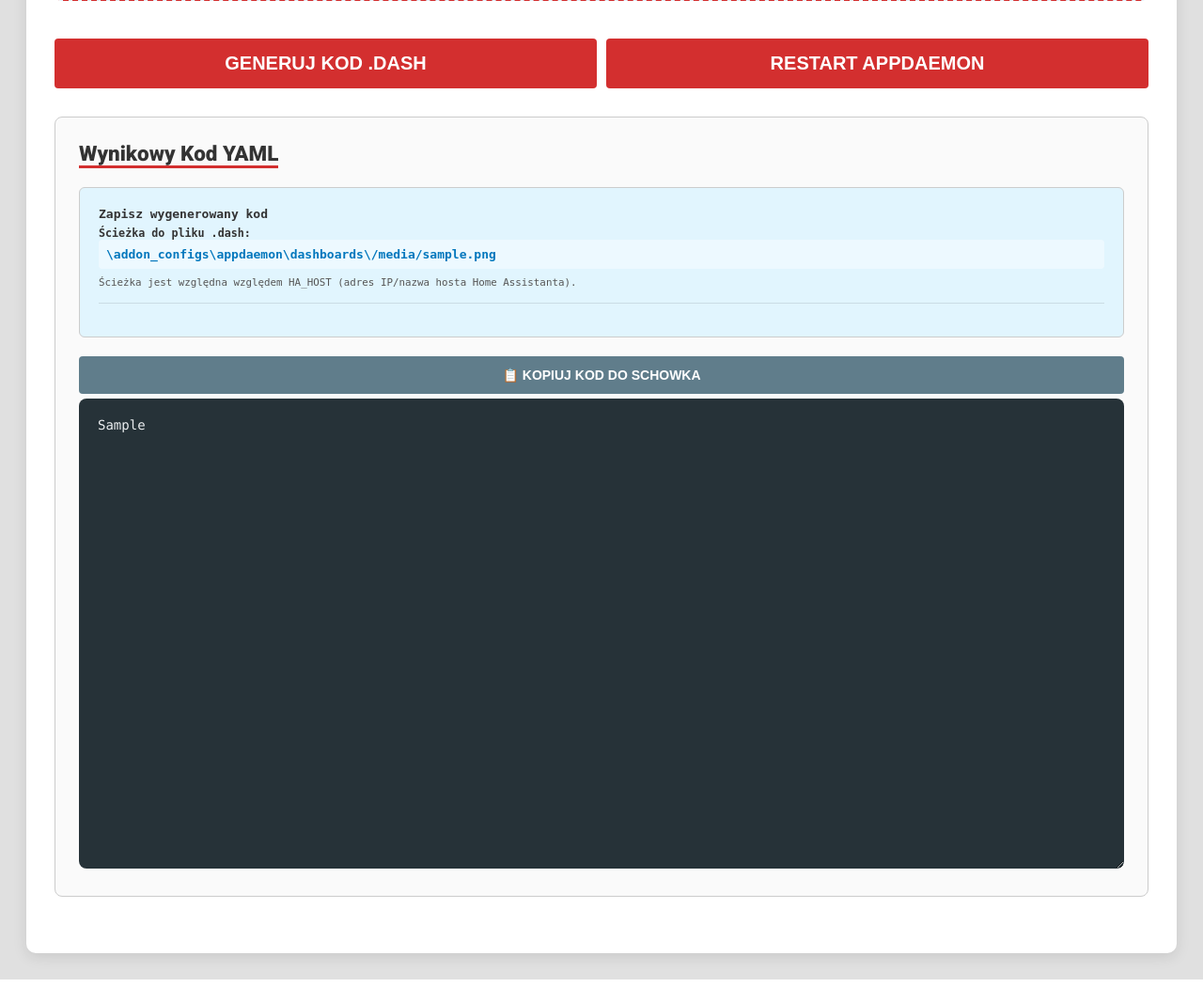
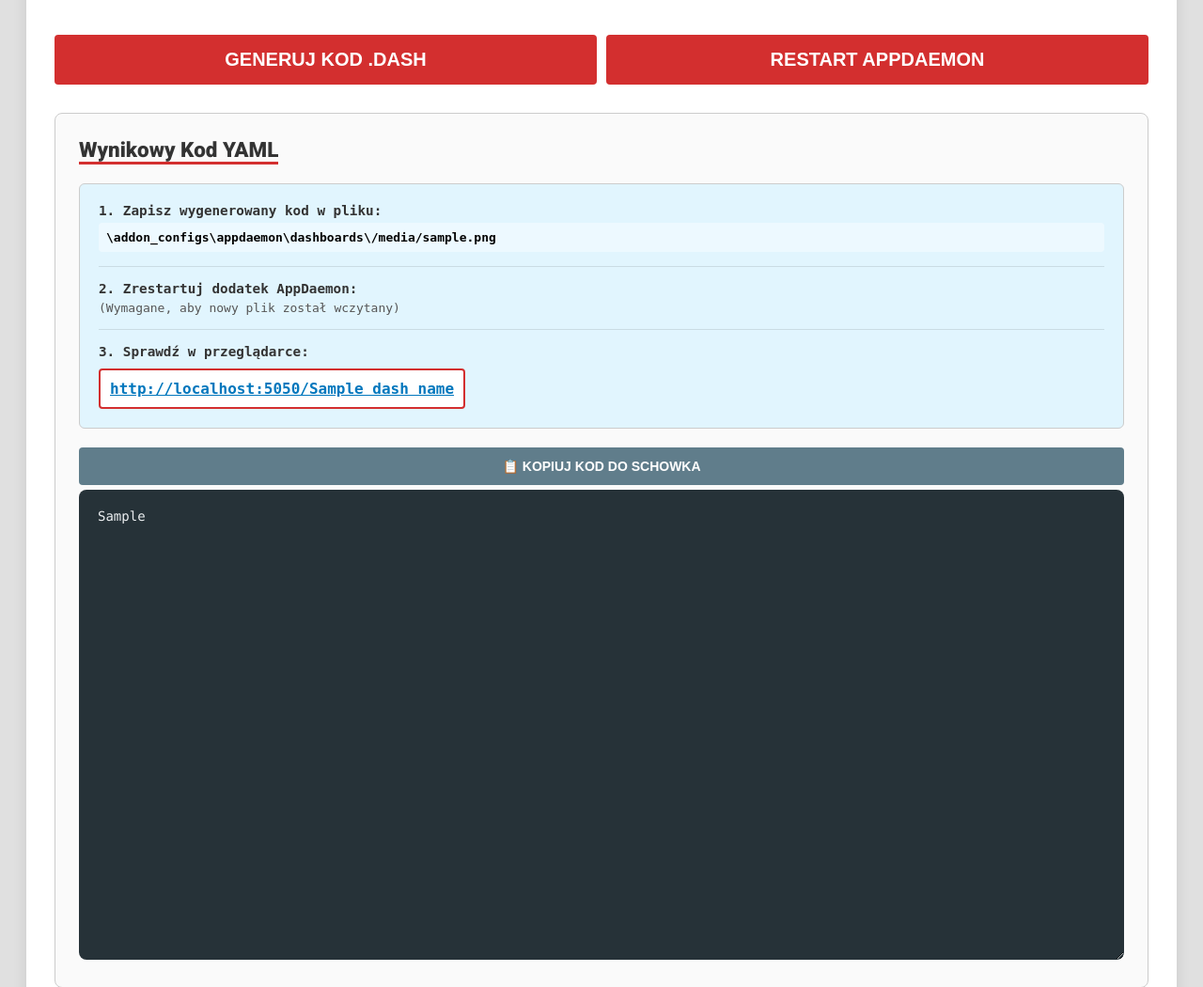
Before and after one commit to Adam7411/joan_generator, a Flask app: template joan_generator/templates/index.html in a window 1280 px wide. Shown: the part 2143-3193 px from the top of the page at 94% size. Run offline with Flask 3, Linux system fonts and the light colour scheme; the template is opened without the code that fills it: most values are stand-ins (such as "Sample title", 1, 10 or a date in 2020); some libraries are stand-ins or nearby versions.

Commit message:
Update index.html

```diff
--- a/joan_generator/templates/index.html
+++ b/joan_generator/templates/index.html
@@ -9,6 +9,7 @@
     <link href="https://fonts.googleapis.com/css2?family=Roboto:wght@400;700;900&display=swap" rel="stylesheet">
 
     <script>
+        // 1. Natychmiast ustaw klasę dark-mode (zanim pojawi się białe tło)
         (function() {
             try {
                 const savedTheme = localStorage.getItem('joan_theme') || 'light';
@@ -18,6 +19,7 @@
             } catch(e) { console.error(e); }
         })();
 
+        // 2. Gdy strona się załaduje, ustaw odpowiednią ikonkę (Słońce/Księżyc)
         document.addEventListener("DOMContentLoaded", function() {
             const isDark = document.documentElement.classList.contains('dark-mode');
             const btn = document.getElementById('btn-theme');
@@ -58,7 +60,7 @@
         .status-ok { background-color: #d4edda; color: #155724; border: 1px solid #c3e6cb; }
         .status-err { background-color: #f8d7da; color: #721c24; border: 1px solid #f5c6cb; }
 
-        .status-details { font-size: 0.9em; color: #0d47a1; margin-bottom: 20px; }
+        .status-details { font-size: 0.85em; color: var(--link-color); margin-bottom: 20px; font-family: monospace; opacity: 0.8; }
 
         .small-status {
             font-size: 0.6em; color: #009688; font-weight: normal;
@@ -74,8 +76,10 @@
 
         .file-path-info { background-color: var(--link-bg); color: var(--link-color); border: 1px solid var(--border); padding: 20px; margin-bottom: 20px; border-radius: 6px; font-family: monospace; }
         .file-info-block { margin-bottom: 15px; border-bottom: 1px solid rgba(0,0,0,0.1); padding-bottom: 15px; }
-        .file-path-info strong { display: block; margin-bottom: 5px; color: var(--text-main); }
-        .file-path-info code { display: block; background: rgba(255,255,255,0.4); padding: 8px; border-radius: 4px; font-weight: bold; }
+        .file-info-block:last-child { margin-bottom: 0; border-bottom: none; padding-bottom: 0; }
+
+        .file-path-info strong { display: block; margin-bottom: 5px; color: var(--text-main); font-size: 1.1em; }
+        .file-path-info code { display: block; background: rgba(255,255,255,0.4); padding: 8px; border-radius: 4px; font-weight: bold; margin-top: 5px; color: #000; }
         .link-box { background-color: #ffffff; border: 2px solid var(--accent); padding: 10px; border-radius: 4px; display: inline-block; color: #000000; font-weight: bold; margin-top: 5px; }
         .link-box a { color: #0277bd; text-decoration: underline; font-size: 16px; }
 
@@ -85,12 +89,15 @@
         .flex-col { flex: 1; min-width: 160px; }
         input, select, textarea { width: 100%; padding: 12px; border: 1px solid var(--border); background: var(--bg-input); color: var(--text-main); border-radius: 4px; box-sizing: border-box; }
 
+        /* --- NOWE STYLE --- */
         .input-valid { border: 2px solid #4caf50 !important; }
         .input-invalid { border: 2px solid #f44336 !important; }
 
+        /* Jasny motyw */
         html:not(.dark-mode) .input-valid { background-color: #e8f5e9 !important; color: #1b5e20 !important; }
         html:not(.dark-mode) .input-invalid { background-color: #ffebee !important; color: #b71c1c !important; }
 
+        /* Ciemny motyw */
         html.dark-mode .input-valid { background-color: #1b5e20 !important; color: #ffffff !important; }
         html.dark-mode .input-invalid { background-color: #7f1d1d !important; color: #ffffff !important; }
 
@@ -116,6 +123,7 @@
 
         .preview-area { background: var(--preview-bg); padding: 20px; border: 2px solid var(--border); border-radius: 8px; overflow-x: auto; min-height: 400px; transition: width 0.3s; }
 
+        /* Grid aligned to widget cells (117 + 8 gap = 125) */
         .eink-row {
             display: flex; gap: 8px; margin-bottom: 15px; margin-top: 40px; padding: 10px;
             border: 2px dashed var(--grid-border); border-radius: 6px; min-height: 140px;
@@ -225,6 +233,7 @@
         }
         .dash-item.active button { background: white; color: #d32f2f; }
 
+        /* --- STYL DLA PICKERA IKON --- */
         .input-group { display: flex; gap: 5px; }
         .picker-btn { cursor: pointer; padding: 0 10px; font-size: 18px; border: 1px solid var(--border); background: var(--bg-section); border-radius: 4px; display: flex; align-items: center; justify-content: center; }
         .picker-btn:hover { background: var(--highlight); }
@@ -310,6 +319,7 @@
                 <div class="flex-col">
                     <label data-i18n="lbl_grid">Układ Siatki (Smart Grid)</label>
                     <select id="grid-preset" onchange="handleGridChange()">
+                        <!-- Opcje są dynamicznie nadpisywane w rebuildGridOptions() -->
                     </select>
 
                     <div id="custom-grid-settings" style="display:none; margin-top: 10px; gap: 10px; flex-wrap: wrap;">
@@ -480,6 +490,7 @@
                 </div>
             </div>
 
+        <!-- NOWE MIEJSCE: SEKCJA ZARZĄDZANIA PROJEKTEM (JSON) -->
         <div class="project-box" style="margin-top: 20px;">
             <h3 style="margin-top:0;" data-i18n="sec_backup">📂 Zarządzanie Projektem (Backup na Dysk)</h3>
             <p style="font-size:0.9em; margin-bottom:15px;" data-i18n="backup_desc">
@@ -501,20 +512,38 @@
         {% if generated_yaml %}
         <div class="section" style="margin-top:30px;">
             <div class="section-title" data-i18n="sec_result">Wynikowy Kod YAML</div>
+
             <div class="file-path-info">
+                <!-- Step 1: Save -->
                 <div class="file-info-block">
-                    <strong data-i18n="save_info_title">Zapisz wygenerowany kod</strong>
-                    <span style="font-size:0.9em; font-weight:700; color: var(--text-main);" data-i18n="save_info_path_label">Ścieżka do pliku .dash:</span>
+                    <strong data-i18n="res_step1">1. Zapisz wygenerowany kod w pliku:</strong>
                     <code id="path-code" data-path-template="\addon_configs\appdaemon\dashboards\{{ filename }}">\addon_configs\appdaemon\dashboards\{{ filename }}</code>
-                    <small style="display:block; margin-top:8px; color:#555;" data-i18n="save_info_host_notice">Ścieżka jest względna względem HA_HOST (adres IP/nazwa hosta Home Assistanta).</small>
+                </div>
+
+                <!-- Step 2: Restart -->
+                <div class="file-info-block">
+                    <strong data-i18n="res_step2">2. Zrestartuj dodatek AppDaemon:</strong>
+                    <span style="display:block; margin-top:5px; color:#555;" data-i18n="res_step2_desc">(Wymagane, aby nowy plik został wczytany)</span>
+                </div>
+
+                <!-- Step 3: Link -->
+                <div class="file-info-block" style="border-bottom: none;">
+                    <strong data-i18n="res_step3">3. Sprawdź w przeglądarce:</strong>
+                    <div class="link-box">
+                        <a id="dashboard-link" href="#" target="_blank" data-link-template="http://[HA_HOST]:5050/{{ dash_name }}">
+                            http://[HA_HOST]:5050/{{ dash_name }}
+                        </a>
+                    </div>
                 </div>
             </div>
+
             <button type="button" class="btn btn-copy" onclick="copyToClipboard()" data-i18n="btn_copy">📋 KOPIUJ KOD DO SCHOWKA</button>
             <textarea class="output" id="output-yaml" readonly>{{ generated_yaml }}</textarea>
         </div>
         {% endif %}
     </div>
 
+    <!-- MODAL PICKER IKON -->
     <div id="icon-modal" class="icon-picker-modal">
         <div class="icon-picker-content">
             <div class="ip-header">
@@ -561,6 +590,7 @@
         };
 
         const POPULAR_ICONS = [
+    // === DOM / POKOJE ===
     "mdi-home", "mdi-home-outline", "mdi-home-floor-1", "mdi-home-floor-2", "mdi-home-floor-3",
     "mdi-sofa", "mdi-sofa-outline", "mdi-bed", "mdi-bed-outline", "mdi-bunk-bed", "mdi-bunk-bed-outline",
     "mdi-silverware-fork-knife", "mdi-stove", "mdi-fridge", "mdi-fridge-outline", "mdi-microwave",
@@ -569,6 +599,8 @@
     "mdi-desk", "mdi-desk-lamp", "mdi-chair-rolling", "mdi-bookshelf",
     "mdi-baby-carriage", "mdi-baby-face", "mdi-baby-face-outline", "mdi-teddy-bear", "mdi-hanger", "mdi-wardrobe", "mdi-wardrobe-outline",
     "mdi-stairs", "mdi-stairs-up", "mdi-stairs-down", "mdi-elevator", "mdi-elevator-passenger",
+
+    // === OŚWIETLENIE ===
     "mdi-lightbulb", "mdi-lightbulb-on", "mdi-lightbulb-on-outline", "mdi-lightbulb-outline", "mdi-lightbulb-off", "mdi-lightbulb-off-outline",
     "mdi-lightbulb-group", "mdi-lightbulb-group-outline", "mdi-lightbulb-group-off", "mdi-lightbulb-group-off-outline",
     "mdi-lamp", "mdi-lamps", "mdi-lamps-outline", "mdi-floor-lamp", "mdi-floor-lamp-dual", "mdi-floor-lamp-outline",
@@ -579,12 +611,16 @@
     "mdi-spotlight", "mdi-spotlight-beam", "mdi-light-recessed",
     "mdi-chandelier", "mdi-coach-lamp", "mdi-coach-lamp-variant", "mdi-lava-lamp",
     "mdi-brightness-5", "mdi-brightness-6", "mdi-brightness-7", "mdi-brightness-auto",
+
+    // === WŁĄCZNIKI / ZASILANIE ===
     "mdi-power", "mdi-power-off", "mdi-power-on", "mdi-power-plug", "mdi-power-plug-off", "mdi-power-plug-outline",
     "mdi-power-socket", "mdi-power-socket-eu", "mdi-power-socket-us", "mdi-power-socket-uk", "mdi-power-socket-de",
     "mdi-toggle-switch", "mdi-toggle-switch-off", "mdi-toggle-switch-outline", "mdi-toggle-switch-off-outline",
     "mdi-electric-switch", "mdi-electric-switch-closed", "mdi-light-switch",
     "mdi-lightning-bolt", "mdi-lightning-bolt-outline", "mdi-flash", "mdi-flash-off", "mdi-flash-outline",
     "mdi-battery", "mdi-battery-charging", "mdi-battery-outline", "mdi-battery-50", "mdi-battery-low", "mdi-battery-alert",
+
+    // === DRZWI / OKNA / BRAMY ===
     "mdi-door", "mdi-door-open", "mdi-door-closed", "mdi-door-closed-lock",
     "mdi-door-sliding", "mdi-door-sliding-open", "mdi-door-sliding-lock",
     "mdi-gate", "mdi-gate-open", "mdi-gate-arrow-right", "mdi-boom-gate", "mdi-boom-gate-up", "mdi-boom-gate-outline",
@@ -593,6 +629,8 @@
     "mdi-window-shutter", "mdi-window-shutter-open", "mdi-window-shutter-alert", "mdi-window-shutter-cog",
     "mdi-blinds", "mdi-blinds-open", "mdi-blinds-horizontal", "mdi-blinds-horizontal-closed", "mdi-blinds-vertical", "mdi-blinds-vertical-closed",
     "mdi-curtains", "mdi-curtains-closed", "mdi-roller-shade", "mdi-roller-shade-closed",
+
+    // === ZAMKI / BEZPIECZEŃSTWO ===
     "mdi-lock", "mdi-lock-open", "mdi-lock-open-outline", "mdi-lock-outline", "mdi-lock-off", "mdi-lock-off-outline",
     "mdi-lock-alert", "mdi-lock-alert-outline", "mdi-lock-clock", "mdi-lock-check", "mdi-lock-reset",
     "mdi-shield", "mdi-shield-home", "mdi-shield-home-outline", "mdi-shield-lock", "mdi-shield-lock-outline",
@@ -602,6 +640,8 @@
     "mdi-cctv", "mdi-cctv-off", "mdi-webcam", "mdi-webcam-off", "mdi-video", "mdi-video-off", "mdi-video-outline",
     "mdi-motion-sensor", "mdi-motion-sensor-off", "mdi-run", "mdi-run-fast", "mdi-walk",
     "mdi-eye", "mdi-eye-off", "mdi-eye-outline", "mdi-eye-off-outline",
+
+    // === KLIMATYZACJA / TEMPERATURA ===
     "mdi-thermometer", "mdi-thermometer-lines", "mdi-thermometer-high", "mdi-thermometer-low", "mdi-thermometer-alert",
     "mdi-temperature-celsius", "mdi-temperature-fahrenheit", "mdi-temperature-kelvin",
     "mdi-thermostat", "mdi-thermostat-box", "mdi-home-thermometer", "mdi-home-thermometer-outline",
@@ -613,6 +653,8 @@
     "mdi-snowflake", "mdi-snowflake-variant", "mdi-snowflake-off", "mdi-snowflake-alert", "mdi-snowflake-thermometer",
     "mdi-water-percent", "mdi-water-thermometer", "mdi-water-thermometer-outline",
     "mdi-sun-thermometer", "mdi-sun-thermometer-outline",
+
+    // === POGODA ===
     "mdi-weather-sunny", "mdi-weather-night", "mdi-weather-partly-cloudy", "mdi-weather-cloudy",
     "mdi-weather-rainy", "mdi-weather-pouring", "mdi-weather-lightning", "mdi-weather-lightning-rainy",
     "mdi-weather-snowy", "mdi-weather-snowy-heavy", "mdi-weather-snowy-rainy",
@@ -621,6 +663,8 @@
     "mdi-cloud", "mdi-cloud-outline", "mdi-clouds",
     "mdi-sun-wireless", "mdi-sun-wireless-outline", "mdi-moon-waning-crescent", "mdi-moon-full",
     "mdi-umbrella", "mdi-umbrella-outline", "mdi-umbrella-closed", "mdi-umbrella-closed-outline",
+
+    // === WODA / PODLEWANIE ===
     "mdi-water", "mdi-water-outline", "mdi-water-off", "mdi-water-off-outline",
     "mdi-water-pump", "mdi-water-pump-off", "mdi-water-well", "mdi-water-well-outline",
     "mdi-watering-can", "mdi-watering-can-outline", "mdi-sprinkler", "mdi-sprinkler-variant", "mdi-sprinkler-fire",
@@ -628,6 +672,8 @@
     "mdi-pipe", "mdi-pipe-leak", "mdi-pipe-disconnected", "mdi-pipe-valve",
     "mdi-valve", "mdi-valve-open", "mdi-valve-closed",
     "mdi-faucet", "mdi-faucet-variant", "mdi-water-boiler", "mdi-water-boiler-alert",
+
+    // === MULTIMEDIA / RTV ===
     "mdi-television", "mdi-television-off", "mdi-television-classic", "mdi-television-classic-off",
     "mdi-monitor", "mdi-monitor-speaker", "mdi-monitor-speaker-off", "mdi-projector", "mdi-projector-screen",
     "mdi-speaker", "mdi-speaker-off", "mdi-speaker-wireless", "mdi-speaker-multiple",
@@ -639,6 +685,8 @@
     "mdi-headphones", "mdi-headphones-off", "mdi-headphones-bluetooth", "mdi-earbuds", "mdi-earbuds-outline",
     "mdi-cast", "mdi-cast-connected", "mdi-cast-off", "mdi-chromecast",
     "mdi-gamepad", "mdi-gamepad-variant", "mdi-controller-classic",
+
+    // === OSOBY / OBECNOŚĆ ===
     "mdi-account", "mdi-account-outline", "mdi-account-circle", "mdi-account-circle-outline",
     "mdi-account-multiple", "mdi-account-multiple-outline", "mdi-account-group", "mdi-account-group-outline",
     "mdi-account-check", "mdi-account-check-outline", "mdi-account-off", "mdi-account-off-outline",
@@ -649,6 +697,8 @@
     "mdi-car", "mdi-car-outline", "mdi-car-side", "mdi-car-electric", "mdi-car-connected",
     "mdi-motorbike", "mdi-bicycle", "mdi-bike", "mdi-scooter", "mdi-bus", "mdi-train",
     "mdi-map-marker", "mdi-map-marker-outline", "mdi-map-marker-radius", "mdi-crosshairs-gps",
+
+    // === URZĄDZENIA SMART HOME ===
     "mdi-robot-vacuum", "mdi-robot-vacuum-variant", "mdi-robot-mower", "mdi-robot-mower-outline",
     "mdi-google-home", "mdi-amazon-alexa", "mdi-assistant",
     "mdi-wifi", "mdi-wifi-off", "mdi-wifi-strength-4", "mdi-wifi-strength-3", "mdi-wifi-strength-2", "mdi-wifi-strength-1",
@@ -659,6 +709,8 @@
     "mdi-server", "mdi-server-network", "mdi-nas", "mdi-harddisk",
     "mdi-printer", "mdi-printer-3d", "mdi-printer-wireless",
     "mdi-remote", "mdi-remote-tv", "mdi-remote-off",
+
+    // === CZUJNIKI ===
     "mdi-smoke-detector", "mdi-smoke-detector-alert", "mdi-smoke-detector-variant", "mdi-smoke-detector-variant-alert",
     "mdi-fire-alert", "mdi-fire-extinguisher",
     "mdi-leak", "mdi-water-alert", "mdi-water-alert-outline",
@@ -667,12 +719,16 @@
     "mdi-counter", "mdi-numeric", "mdi-percent", "mdi-percent-outline",
     "mdi-sine-wave", "mdi-pulse", "mdi-chart-line", "mdi-chart-bar", "mdi-chart-areaspline",
     "mdi-signal", "mdi-signal-variant", "mdi-antenna",
+
+    // === ENERGIA / SOLAR ===
     "mdi-solar-panel", "mdi-solar-panel-large", "mdi-solar-power", "mdi-solar-power-variant",
     "mdi-wind-turbine", "mdi-transmission-tower",
     "mdi-ev-station", "mdi-ev-plug-type2", "mdi-car-electric-outline",
     "mdi-home-battery", "mdi-home-battery-outline", "mdi-battery-heart", "mdi-battery-heart-outline",
     "mdi-meter-electric", "mdi-meter-electric-outline", "mdi-meter-gas", "mdi-meter-gas-outline",
     "mdi-current-ac", "mdi-current-dc",
+
+    // === OGRÓD / ZEWNĄTRZ ===
     "mdi-flower", "mdi-flower-outline", "mdi-flower-tulip", "mdi-flower-tulip-outline",
     "mdi-tree", "mdi-tree-outline", "mdi-pine-tree", "mdi-palm-tree",
     "mdi-grass", "mdi-sprout", "mdi-sprout-outline", "mdi-leaf", "mdi-leaf-maple",
@@ -681,12 +737,16 @@
     "mdi-fence", "mdi-fence-electric", "mdi-greenhouse",
     "mdi-mailbox", "mdi-mailbox-open", "mdi-mailbox-outline", "mdi-mailbox-open-outline",
     "mdi-trash-can", "mdi-trash-can-outline", "mdi-recycle", "mdi-recycle-variant",
+
+    // === CZAS / ZEGAR ===
     "mdi-clock", "mdi-clock-outline", "mdi-clock-digital", "mdi-clock-alert", "mdi-clock-alert-outline",
     "mdi-timer", "mdi-timer-outline", "mdi-timer-sand", "mdi-timer-sand-empty",
     "mdi-alarm", "mdi-alarm-check", "mdi-alarm-off", "mdi-alarm-plus",
     "mdi-calendar", "mdi-calendar-today", "mdi-calendar-clock", "mdi-calendar-check", "mdi-calendar-alert",
     "mdi-calendar-month", "mdi-calendar-week", "mdi-calendar-blank",
     "mdi-update", "mdi-sync", "mdi-refresh", "mdi-reload", "mdi-autorenew",
+
+    // === NAWIGACJA / STRZAŁKI ===
     "mdi-arrow-up", "mdi-arrow-down", "mdi-arrow-left", "mdi-arrow-right",
     "mdi-arrow-up-bold", "mdi-arrow-down-bold", "mdi-arrow-left-bold", "mdi-arrow-right-bold",
     "mdi-arrow-up-circle", "mdi-arrow-down-circle", "mdi-arrow-left-circle", "mdi-arrow-right-circle",
@@ -696,6 +756,8 @@
     "mdi-menu", "mdi-menu-open", "mdi-menu-up", "mdi-menu-down", "mdi-menu-left", "mdi-menu-right",
     "mdi-dots-horizontal", "mdi-dots-vertical", "mdi-plus", "mdi-minus", "mdi-close",
     "mdi-check", "mdi-check-circle", "mdi-check-circle-outline", "mdi-checkbox-marked", "mdi-checkbox-blank-outline",
+
+    // === INFORMACJE / STATUSY ===
     "mdi-information", "mdi-information-outline", "mdi-help", "mdi-help-circle", "mdi-help-circle-outline",
     "mdi-alert", "mdi-alert-outline", "mdi-alert-circle", "mdi-alert-circle-outline",
     "mdi-alert-octagon", "mdi-alert-octagram", "mdi-alert-decagram",
@@ -704,6 +766,8 @@
     "mdi-star", "mdi-star-outline", "mdi-star-half", "mdi-star-off",
     "mdi-heart", "mdi-heart-outline", "mdi-heart-off", "mdi-heart-pulse",
     "mdi-emoticon-happy", "mdi-emoticon-sad", "mdi-emoticon-neutral", "mdi-emoticon-cool",
+
+    // === KSZTAŁTY / SYMBOLE ===
     "mdi-circle", "mdi-circle-outline", "mdi-circle-double", "mdi-circle-half-full",
     "mdi-square", "mdi-square-outline", "mdi-square-rounded", "mdi-square-rounded-outline",
     "mdi-triangle", "mdi-triangle-outline", "mdi-hexagon", "mdi-hexagon-outline",
@@ -762,9 +826,14 @@
                 backup_desc: "Pobierz plik .json na dysk swojego komputera. To pełna kopia zapasowa, która pozwala przenieść projekt na inne urządzenie.",
                 btn_download: "⬇️ POBIERZ PROJEKT (.JSON)",
                 btn_upload: "⬆️ WGRAJ PROJEKT Z DYSKU",
-                save_info_title: "Zapisz wygenerowany kod",
-                save_info_path_label: "Ścieżka do pliku .dash:",
+
+                // --- SEKCJA WYNIKÓW ---
+                res_step1: "1. Zapisz wygenerowany kod w pliku:",
+                res_step2: "2. Zrestartuj dodatek AppDaemon:",
+                res_step2_desc: "(Wymagane, aby nowy plik został wczytany)",
+                res_step3: "3. Sprawdź w przeglądarce:",
                 save_info_host_notice: "Ścieżka jest względna względem HA_HOST (adres IP/nazwa hosta Home Assistanta).",
+
                 preview_hint: "Możesz przeciągać przyciski między wierszami oraz zmieniać ich kolejność w wierszu (Drag&Drop).",
                 btn_restart: "RESTART APPDAEMON",
                 btn_copy: "📋 KOPIUJ KOD DO SCHOWKA",
@@ -827,9 +896,14 @@
                 backup_desc: "Download the .json file to your computer drive. This is a full backup that allows you to transfer the project to another device.",
                 btn_download: "⬇️ DOWNLOAD PROJECT (.JSON)",
                 btn_upload: "⬆️ UPLOAD PROJECT FROM DISK",
-                save_info_title: "Save the generated code",
-                save_info_path_label: "Path to the .dash file:",
+
+                // --- RESULT SECTION ---
+                res_step1: "1. Save generated code to file:",
+                res_step2: "2. Restart AppDaemon add-on:",
+                res_step2_desc: "(Required for the new file to load)",
+                res_step3: "3. Check in browser:",
                 save_info_host_notice: "Path is relative to HA_HOST (Home Assistant host/IP).",
+
                 preview_hint: "You can drag buttons between rows and reorder them within a row (Drag & Drop).",
                 btn_restart: "RESTART APPDAEMON",
                 btn_copy: "📋 COPY CODE TO CLIPBOARD",
```
